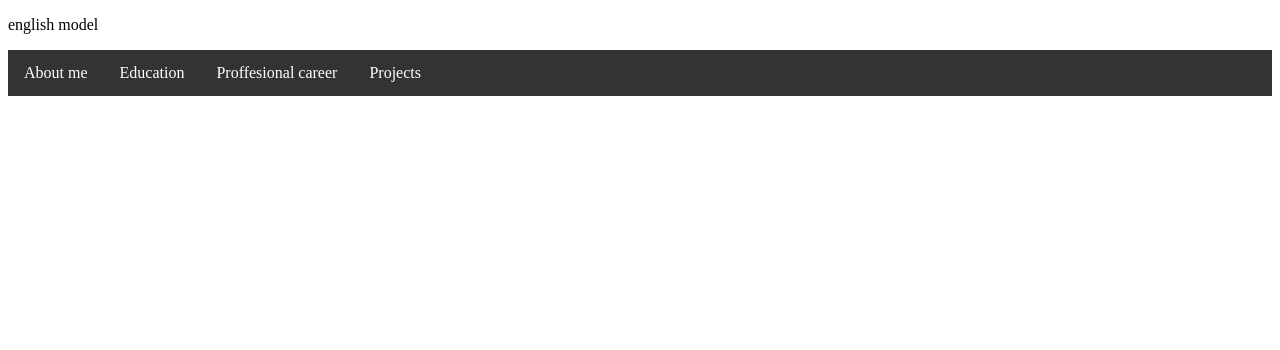
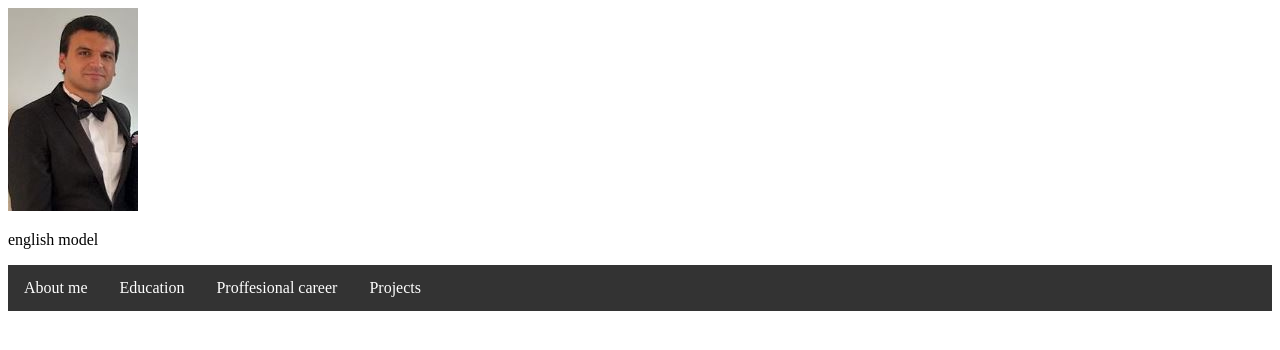
Before and after one commit to asen1995/asen-nikolaev-web-site, an Angular app: page / in a window 1280 px wide. Shown: the top 350 px of the page. Built offline with nearby package versions, Linux system fonts and the light colour scheme.

Commit message:
add picture

```diff
--- a/src/app/home-screen/home-screen.component.html
+++ b/src/app/home-screen/home-screen.component.html
@@ -1,3 +1,7 @@
+<div>
+    <img src="/assets/asen-costume.jpg" />
+</div>
+
 <div id="adminDiv" *ngIf="bgLanguage">
 
     <p>български модел</p>
```
Also changed, not shown: src/assets/asen-costume.jpg (added).
